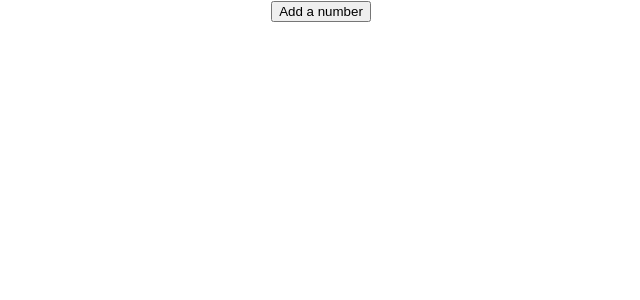
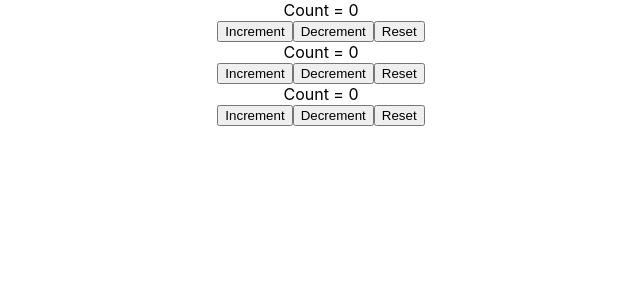
Before and after one commit to muradmalkawi/react-hooks, a React (Create React App) app: page / in a window 1280 px wide. Shown: the top 300 px of the page, without its empty margins (319-959 px from the left). Built offline with nearby package versions, Linux system fonts and the light colour scheme.

Commit message:
useContext hook & useReducer Hook(simple state & action vs complex state $ action)

```diff
--- a/src/App.js
+++ b/src/App.js
@@ -18,7 +18,7 @@
 
 // import CounterOne from './components/CounterOne'
 // import CounterTwo from './components/CounterTwo'
-// import CounterThree from './components/CounterThree'
+import CounterThree from './components/CounterThree'
 // import ComponentA from './components/ComponentA'
 // import ComponentB from './components/ComponentB'
 // import ComponentC from './components/ComponentC'
@@ -50,13 +50,7 @@
 			{/* <ClassCounterTwo /> */}
 
 			{/* <HookCounterThree /> */}
-			<HookCounterFour />
-
-			{/* <UserForm /> */}
-			{/* <CounterOne />
-			<CounterTwo /> */}
-			{/* <DocTitleOne />
-			<DocTitleTwo /> */}
+			{/* <HookCounterFour /> */}
 
 
 
@@ -68,7 +62,24 @@
 			{/* <MouseContainer /> */}
 			{/* <IntervalClassCounter /> */}
 			{/* <IntervalHookCounter /> */}
+			{/* <DataFetching /> */}
 
+
+			{/* useContext Hook  */}
+			{/* <ComponentC /> */}
+
+
+
+			<CounterOne />
+			<CounterThree />
+
+
+
+			{/* <UserForm /> */}
+			{/* <CounterOne />
+			<CounterTwo /> */}
+			{/* <DocTitleOne />
+			<DocTitleTwo /> */}
 
 			{/* <HookTimer /> */}
 			{/* <classTimer /> */}
--- a/src/components/CounterOne.js
+++ b/src/components/CounterOne.js
@@ -1,15 +1,54 @@
-import React from 'react'
-import useCounter from '../hooks/useCounter'
+// import React from 'react'
+// import useCounter from '../hooks/useCounter'
+
+// function CounterOne() {
+// 	const [count, increment, decrement, reset] = useCounter(0, 1)
+
+// 	return (
+// 		<div>
+// 			<h2>Count = {count}</h2>
+// 			<button onClick={increment}>Increment</button>
+// 			<button onClick={decrement}>Decrement</button>
+// 			<button onClick={reset}>Reset</button>
+// 		</div>
+// 	)
+// }
+
+// export default CounterOne
+
+
+
+
+
+
+
+// for useeducer Hooks
+
+import React, { useReducer } from 'react'
+
+const initialState = 0
+const reducer = (state, action) => {
+	switch (action) {
+		case 'increment':
+			return state + 1
+		case 'decrement':
+			return state - 1
+		case 'reset':
+			return initialState
+		default:
+			return state
+	}
+}
 
 function CounterOne() {
-	const [count, increment, decrement, reset] = useCounter(0, 1)
+	const [count, dispatch] = useReducer(reducer, initialState)
 
 	return (
-		<div>
-			<h2>Count = {count}</h2>
-			<button onClick={increment}>Increment</button>
-			<button onClick={decrement}>Decrement</button>
-			<button onClick={reset}>Reset</button>
+    <div>
+      <div>Count = {count}</div>
+      <button onClick={() => dispatch('increment')}>Increment</button>
+			<button onClick={() => dispatch('decrement')}>Decrement</button>
+			<button onClick={() => dispatch('reset')}>Reset</button>
 		</div>
 	)
 }
--- a/src/components/DataFetching.js
+++ b/src/components/DataFetching.js
@@ -3,7 +3,7 @@
 
 function DataFetching() {
 	const [post, setPost] = useState({})
-	const [id, setId] = useState(1)
+	const [id, setId] = useState(27)
 	const [idFromButtonClick, setIdFromButtonClick] = useState(1)
 
 	useEffect(() => {
--- a/src/components/HookCounterOne.js
+++ b/src/components/HookCounterOne.js
@@ -7,7 +7,10 @@
 	useEffect(() => {
 		console.log('useEffect - Updating document title ')
 		document.title = `You clicked ${count} times`
+	// add dependency
 	}, [count])
+
+
 
 	return (
 		<div>
--- a/src/components/HookMouse.js
+++ b/src/components/HookMouse.js
@@ -12,7 +12,7 @@
 
 	useEffect(() => {
 		console.log('useEffect called')
-    window.addEventListener('mousemove', logMousePosition)
+    	window.addEventListener('mousemove', logMousePosition)
 
     return () => {
       console.log('Component unmounting code')
--- a/src/components/IntervalHookCounter.js
+++ b/src/components/IntervalHookCounter.js
@@ -4,8 +4,8 @@
   const [count, setCount] = useState(0)
 
   const tick = () => {
-    // setCount(count + 1)
-    setCount(prevCount => prevCount + 1)
+    setCount(count + 1)
+    // setCount(prevCount => prevCount + 1)
 
   }
 
@@ -14,7 +14,7 @@
     return () => {
       clearInterval(interval)
     }
-	}, [])
+	}, [count])
 
   return (
     <div>
```
